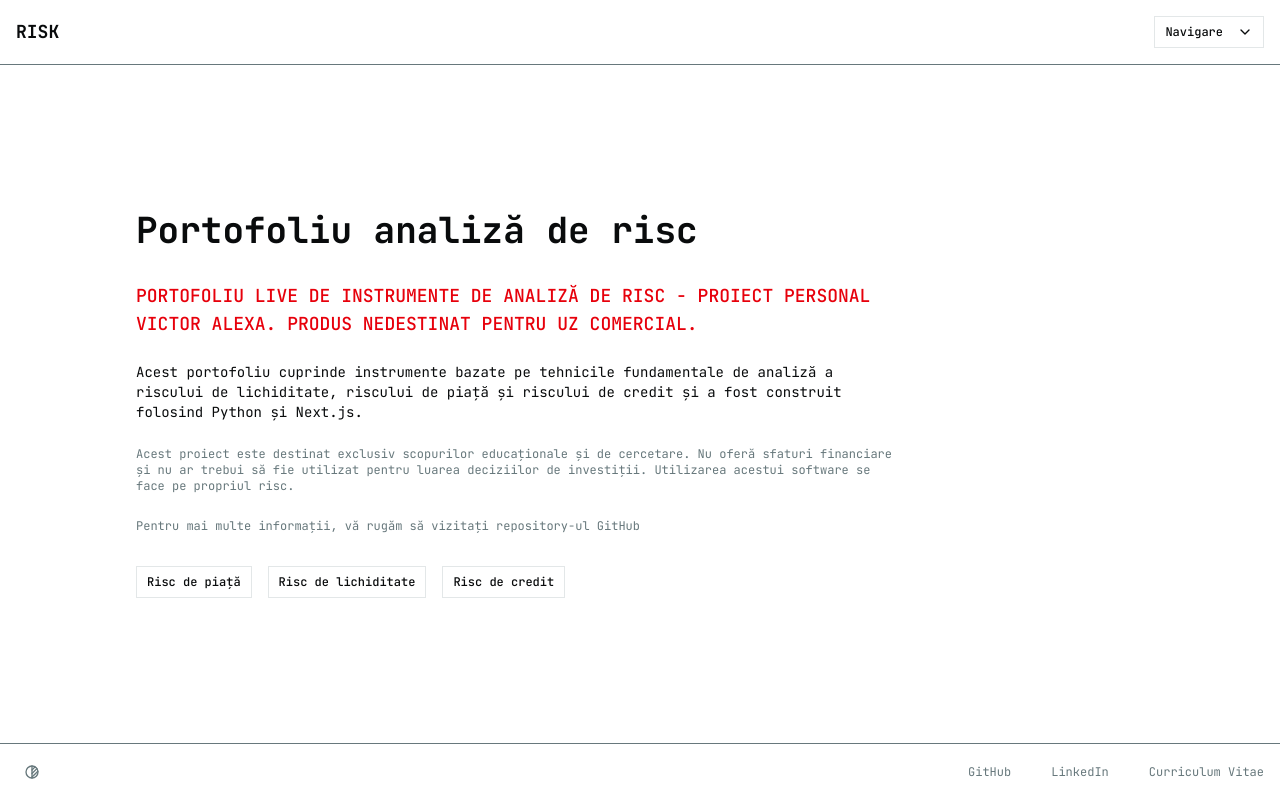
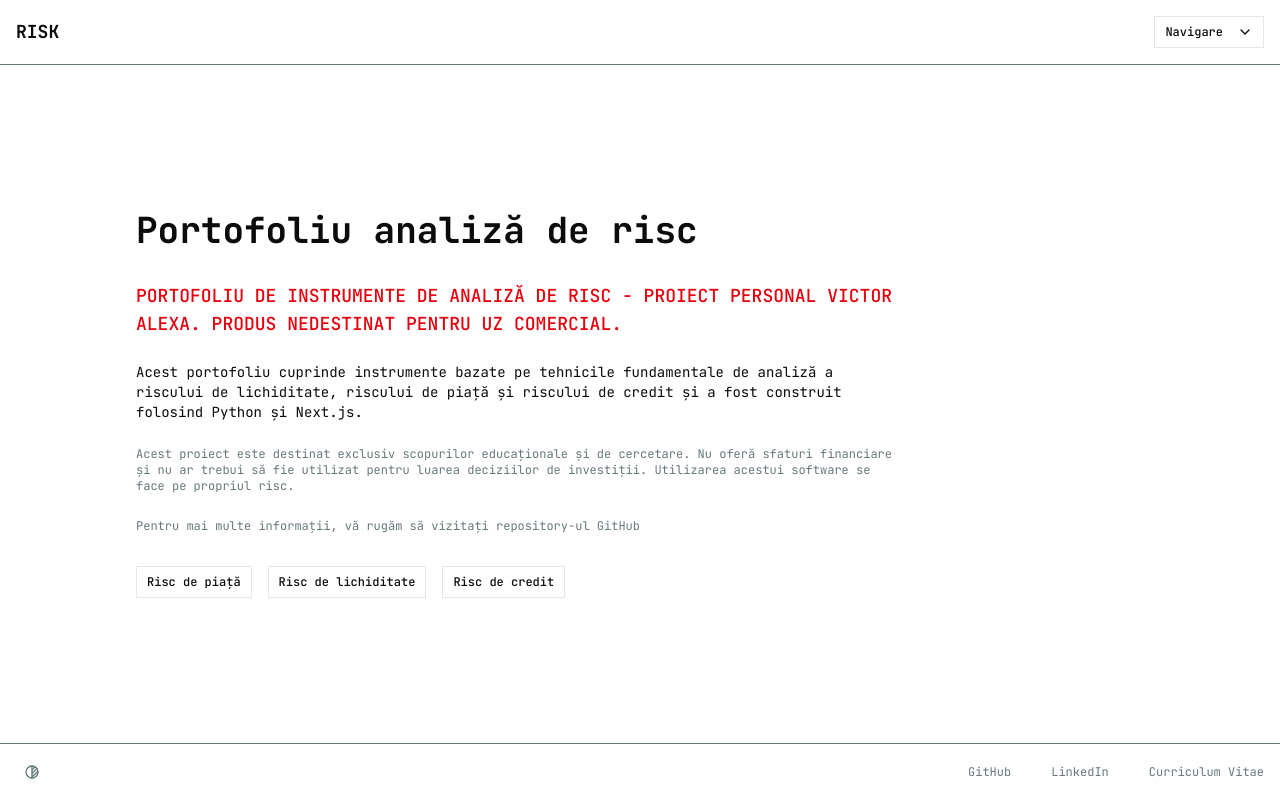
Before and after one commit to itsthevictor/risk, a Next.js app in the folder frontend/: page / in a window 1280 px wide. Built offline with nearby package versions, Linux system fonts and the light colour scheme.

Commit message:
fix: correct wording in project description on homepage

```diff
--- a/frontend/app/page.tsx
+++ b/frontend/app/page.tsx
@@ -9,8 +9,8 @@ export default function Home() {
       <div className='max-w-3xl md:mx-30 sm:mx-0 flex-col flex gap-y-4'>
         <h1 className='text-4xl font-bold mb-4'>Portofoliu analiză de risc</h1>
         <p className='text-lg uppercase text-red-600 dark:text-red-400 font-medium'>
-          Portofoliu live de instrumente de analiză de risc - Proiect personal
-          Victor Alexa. Produs nedestinat pentru uz comercial.
+          Portofoliu de instrumente de analiză de risc - Proiect personal Victor
+          Alexa. Produs nedestinat pentru uz comercial.
         </p>
         <p className='text-sm text-foreground mt-2'>
           Acest portofoliu cuprinde instrumente bazate pe tehnicile fundamentale
```
